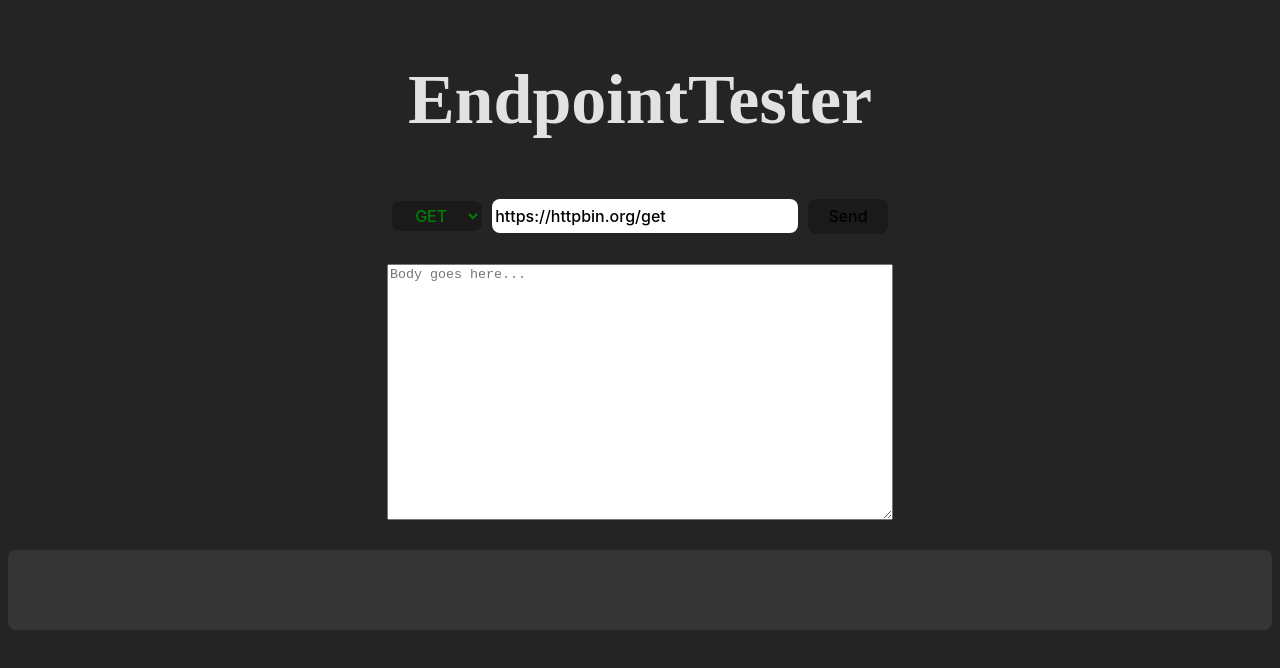
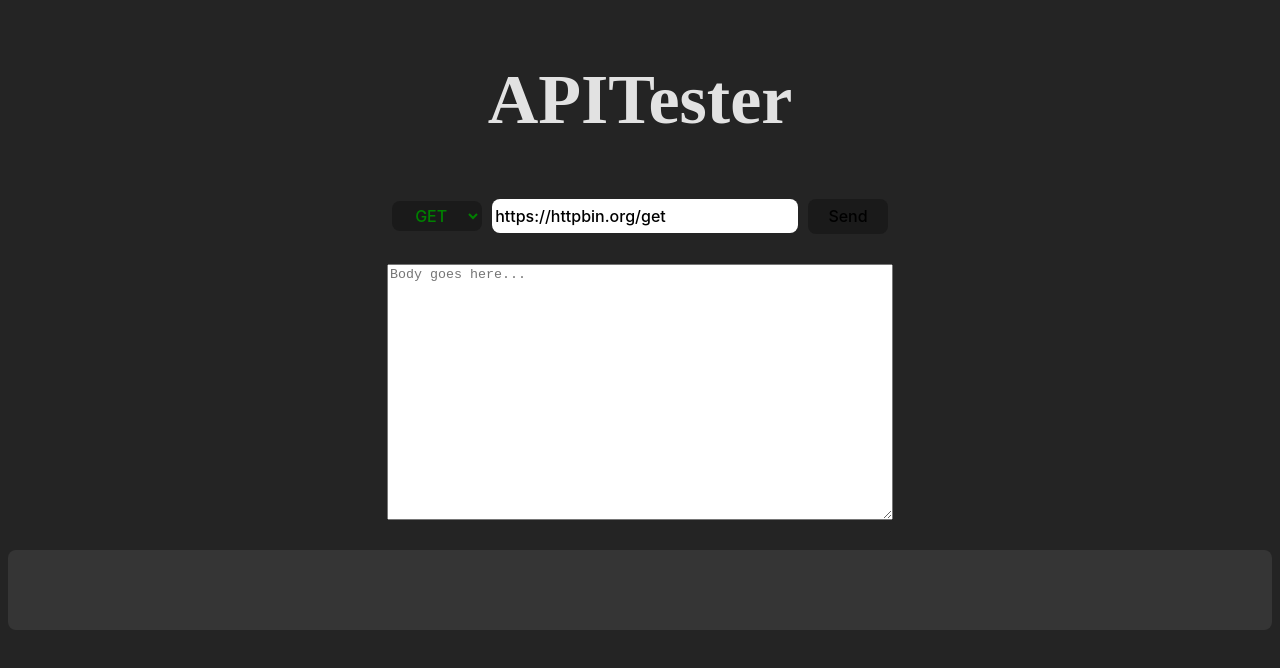
Before and after one commit to DawidPruski/Postman_lite, a React (Vite) app in the folder client/: page / in a window 1280 px wide. Shown: the top 668 px of the page. Built offline with nearby package versions, Linux system fonts and the light colour scheme; a web font is replaced by a local one.

Commit message:
Rename component title from 'EndpointTester' to 'APITester'

```diff
--- a/client/src/components/ApiSenderPanel.tsx
+++ b/client/src/components/ApiSenderPanel.tsx
@@ -36,7 +36,7 @@ export default function ApiSenderPanel() {
                     fontSize: '70px',
                     fontFamily: 'Rubik Bubbles'
                 }}>
-                EndpointTester
+                APITester
             </h1>
             <div className='sendPanel'
                 style={{
```
